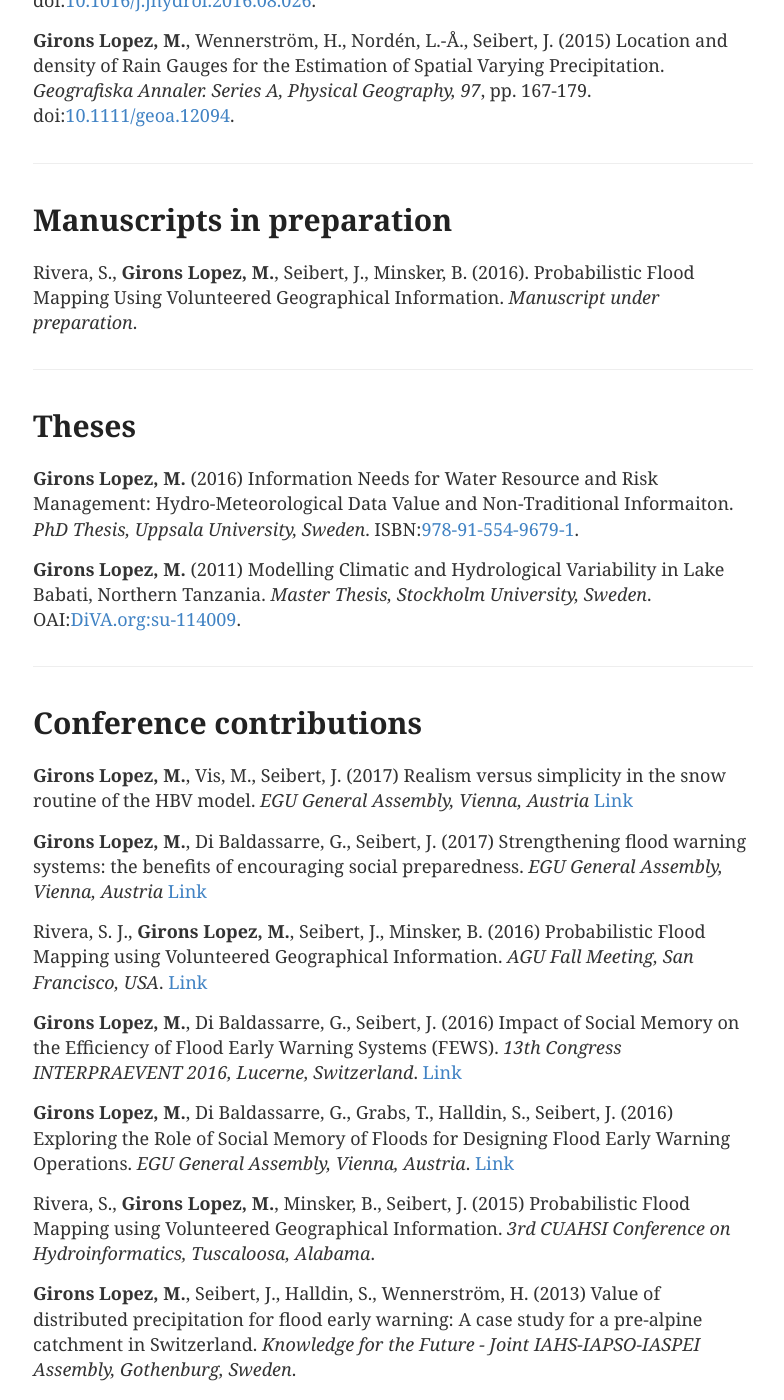
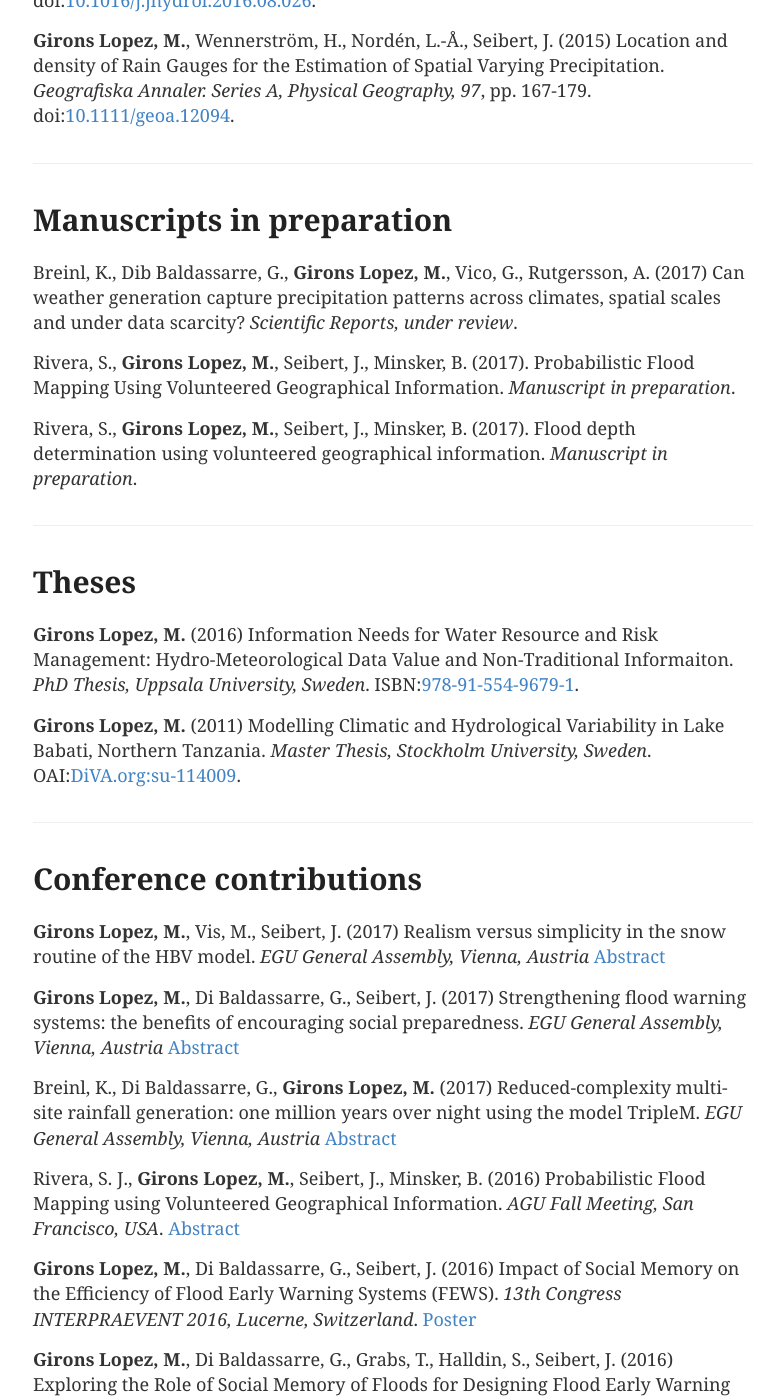
Before and after one commit to GironsLopez/GironsLopez.github.io, a Jekyll site: the page built from publications/index.md, in a window 1280 px wide and 1400 px high, scrolled down 645 px. Shown: the whole window, without its empty margins (247-1031 px from the left). Built offline with Jekyll 4.4.1, drawn with Linux system fonts in a browser that asks for light colours.

Commit message:
Update index.md

```diff
--- a/publications/index.md
+++ b/publications/index.md
@@ -18,7 +18,11 @@ Mbanguka, R. P., Lyon, S. W., Holmgren, K., **Girons Lopez, M.**, Jarsjö, J. (2
 
 # Manuscripts in preparation
 
-Rivera, S., **Girons Lopez, M.**, Seibert, J., Minsker, B. (2016). Probabilistic Flood Mapping Using Volunteered Geographical Information. *Manuscript under preparation*.
+Breinl, K., Dib Baldassarre, G., **Girons Lopez, M.**, Vico, G., Rutgersson, A. (2017) Can weather generation capture precipitation patterns across climates, spatial scales and under data scarcity? *Scientific Reports, under review*.
+
+Rivera, S., **Girons Lopez, M.**, Seibert, J., Minsker, B. (2017). Probabilistic Flood Mapping Using Volunteered Geographical Information. *Manuscript in preparation*.
+
+Rivera, S., **Girons Lopez, M.**, Seibert, J., Minsker, B. (2017). Flood depth determination using volunteered geographical information. *Manuscript in preparation*.
 
 <div class="line-separator"></div>
 
@@ -32,18 +36,20 @@ Rivera, S., **Girons Lopez, M.**, Seibert, J., Minsker, B. (2016). Probabilistic
 
 # Conference contributions
 
-**Girons Lopez, M.**, Vis, M., Seibert, J. (2017) Realism versus simplicity in the snow routine of the HBV model. *EGU General Assembly, Vienna, Austria* [Link](http://meetingorganizer.copernicus.org/EGU2017/EGU2017-13395.pdf){:target="_blank"}
+**Girons Lopez, M.**, Vis, M., Seibert, J. (2017) Realism versus simplicity in the snow routine of the HBV model. *EGU General Assembly, Vienna, Austria* [Abstract](http://meetingorganizer.copernicus.org/EGU2017/EGU2017-13395.pdf){:target="_blank"}
 
-**Girons Lopez, M.**, Di Baldassarre, G., Seibert, J. (2017) Strengthening flood warning systems: the benefits of encouraging social preparedness. *EGU General Assembly, Vienna, Austria* [Link](http://meetingorganizer.copernicus.org/EGU2017/EGU2017-14212-1.pdf){:target="_blank"}
+**Girons Lopez, M.**, Di Baldassarre, G., Seibert, J. (2017) Strengthening flood warning systems: the benefits of encouraging social preparedness. *EGU General Assembly, Vienna, Austria* [Abstract](http://meetingorganizer.copernicus.org/EGU2017/EGU2017-14212-1.pdf){:target="_blank"}
 
-Rivera, S. J., **Girons Lopez, M.**, Seibert, J., Minsker, B. (2016) Probabilistic Flood Mapping using Volunteered Geographical Information. *AGU Fall Meeting, San Francisco, USA*. [Link](https://agu.confex.com/agu/fm16/meetingapp.cgi/Paper/134525){:target="_blank"}
+Breinl, K., Di Baldassarre, G., **Girons Lopez, M.** (2017) Reduced-complexity multi-site rainfall generation: one million years over night using the model TripleM. *EGU General Assembly, Vienna, Austria* [Abstract](http://meetingorganizer.copernicus.org/EGU2017/EGU2017-3065-1.pdf){:target="_blank"}
 
-**Girons Lopez, M.**, Di Baldassarre, G., Seibert, J. (2016) Impact of Social Memory on the Efficiency of Flood Early Warning Systems (FEWS). *13th Congress INTERPRAEVENT 2016, Lucerne, Switzerland*. [Link](http://interpraevent2016.ch/assets/editor/files/2016_05_30_18_31_16IP_2016_POSTER108.pdf){:target="_blank"}
+Rivera, S. J., **Girons Lopez, M.**, Seibert, J., Minsker, B. (2016) Probabilistic Flood Mapping using Volunteered Geographical Information. *AGU Fall Meeting, San Francisco, USA*. [Abstract](https://agu.confex.com/agu/fm16/meetingapp.cgi/Paper/134525){:target="_blank"}
 
-**Girons Lopez, M.**, Di Baldassarre, G., Grabs, T., Halldin, S., Seibert, J. (2016) Exploring the Role of Social Memory of Floods for Designing Flood Early Warning Operations. *EGU General Assembly, Vienna, Austria*. [Link](http://meetingorganizer.copernicus.org/EGU2016/EGU2016-15179.pdf){:target="_blank"}
+**Girons Lopez, M.**, Di Baldassarre, G., Seibert, J. (2016) Impact of Social Memory on the Efficiency of Flood Early Warning Systems (FEWS). *13th Congress INTERPRAEVENT 2016, Lucerne, Switzerland*. [Poster](http://interpraevent2016.ch/assets/editor/files/2016_05_30_18_31_16IP_2016_POSTER108.pdf){:target="_blank"}
+
+**Girons Lopez, M.**, Di Baldassarre, G., Grabs, T., Halldin, S., Seibert, J. (2016) Exploring the Role of Social Memory of Floods for Designing Flood Early Warning Operations. *EGU General Assembly, Vienna, Austria*. [Abstract](http://meetingorganizer.copernicus.org/EGU2016/EGU2016-15179.pdf){:target="_blank"}
 
 Rivera, S., **Girons Lopez, M.**, Minsker, B., Seibert, J. (2015) Probabilistic Flood Mapping using Volunteered Geographical Information. *3rd CUAHSI Conference on Hydroinformatics, Tuscaloosa, Alabama*.
 
 **Girons Lopez, M.**, Seibert, J., Halldin, S., Wennerström, H. (2013) Value of distributed precipitation for flood early warning: A case study for a pre-alpine catchment in Switzerland. *Knowledge for the Future - Joint IAHS-IAPSO-IASPEI Assembly, Gothenburg, Sweden*.
 
-Mbanguka, R. P., **Girons Lopez, M.**, Jarsjö, J. (2013) A Water Balance Model for Assessing Hydro Climatic Variability in Tropical Lake Systems: Application to Lake Babati and Lake Emakat, Northern Tanzania. *EGU General Assembly, Vienna, Austria*. [Link](http://adsabs.harvard.edu/abs/2013EGUGA..15.3154P){:target="_blank"}
+Mbanguka, R. P., **Girons Lopez, M.**, Jarsjö, J. (2013) A Water Balance Model for Assessing Hydro Climatic Variability in Tropical Lake Systems: Application to Lake Babati and Lake Emakat, Northern Tanzania. *EGU General Assembly, Vienna, Austria*. [Abstract](http://adsabs.harvard.edu/abs/2013EGUGA..15.3154P){:target="_blank"}
```
